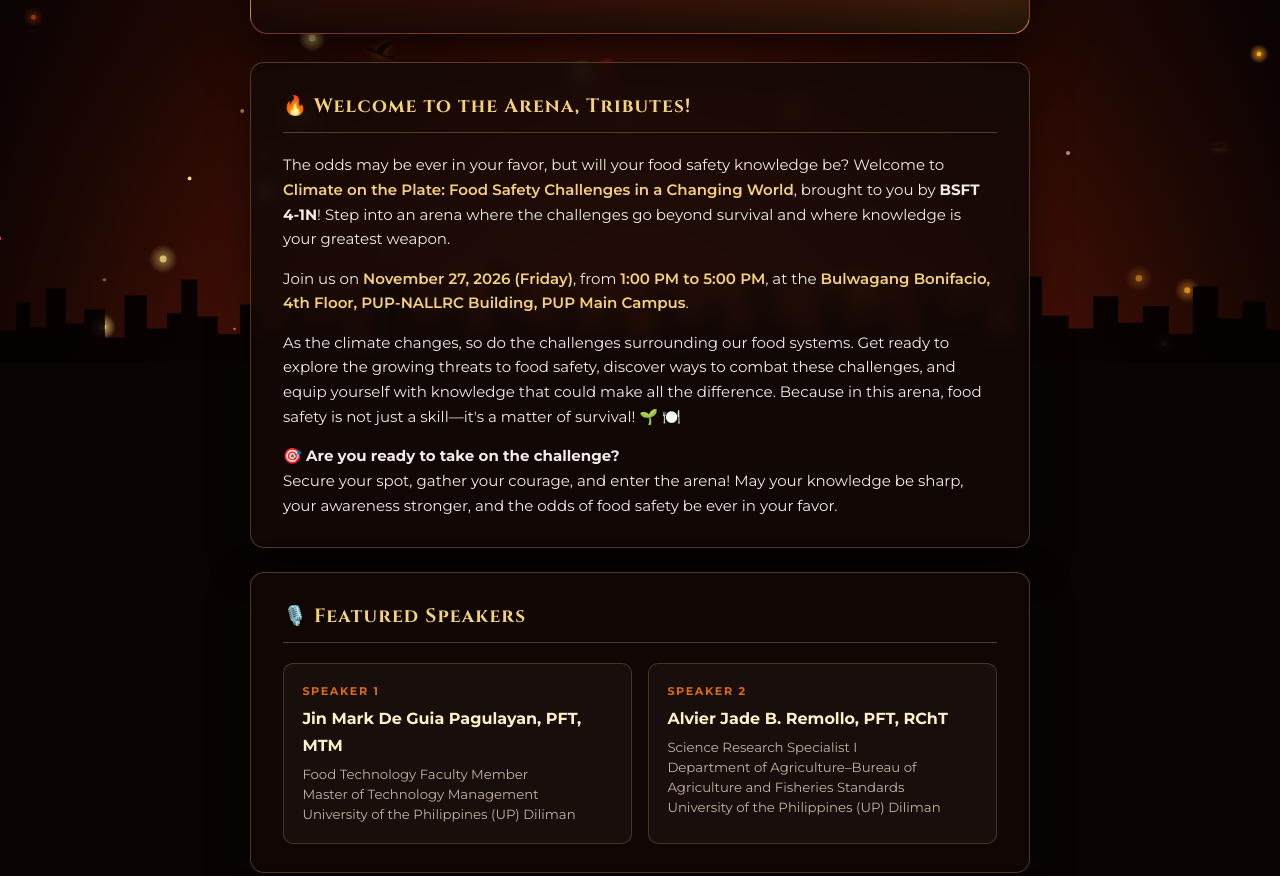
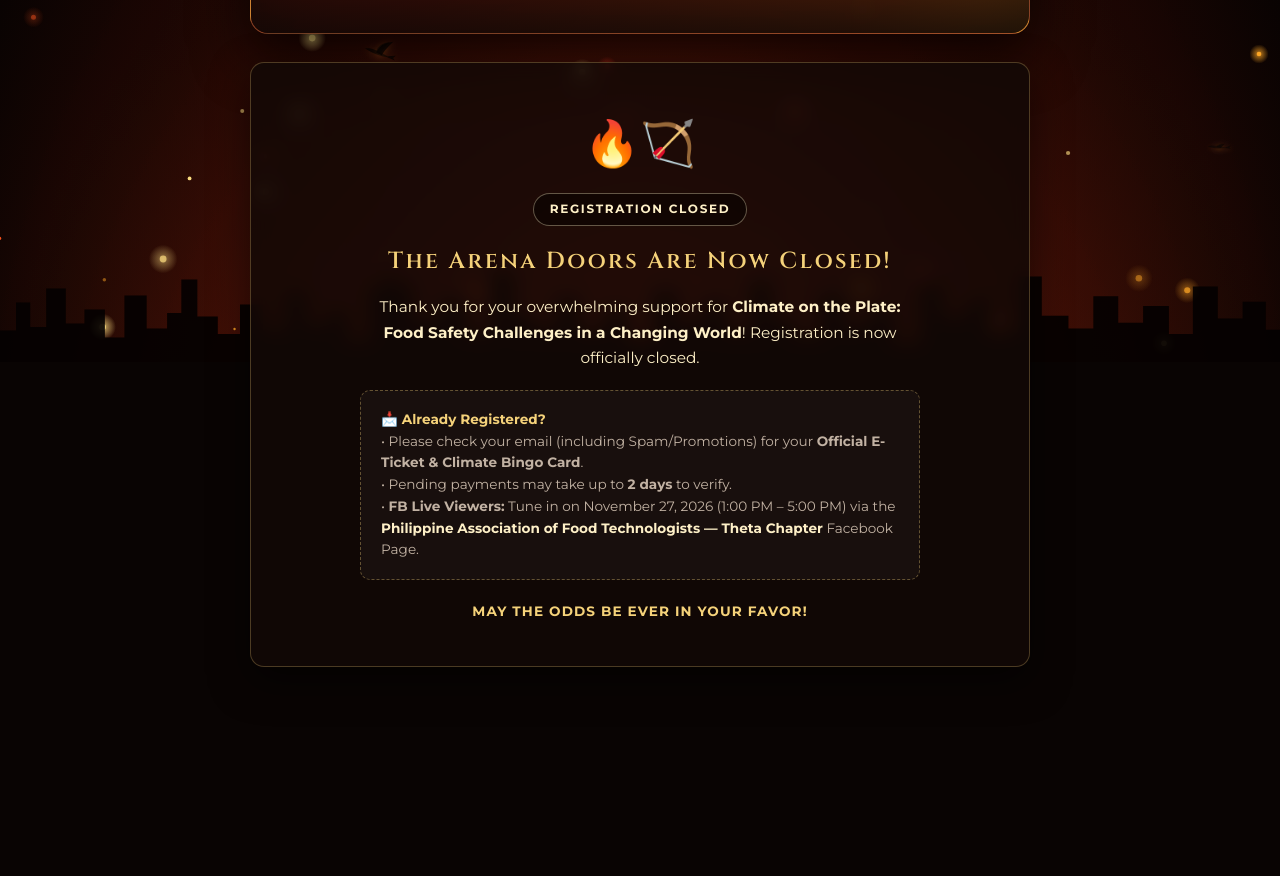
Before and after one commit to aliyxhcx/climate-on-the-plate-registration, a plain HTML site: page index.html in a window 1280 px wide. Shown: the part 438-1314 px from the top of the page. After the commit the page ends 1209 px from the top, so only its background shows below. Drawn offline with Linux system fonts and the light colour scheme; no server answers.

Commit message:
Update index.html

```diff
--- a/index.html
+++ b/index.html
@@ -903,8 +903,31 @@
       </div>
     </header>
 
+    <!-- REGISTRATION CLOSED SCREEN -->
+    <section id="closedScreen" class="card" style="text-align: center; padding: 2.75rem 2rem;">
+      <div style="font-size: 2.8rem; margin-bottom: 0.75rem;">🔥🏹</div>
+      <div class="badge-org" style="margin-bottom: 1rem;">Registration Closed</div>
+      <h2 class="hero-subtitle" style="font-size: 1.45rem; margin-bottom: 0.9rem;">
+        The Arena Doors Are Now Closed!
+      </h2>
+      <p style="font-size: 0.96rem; color: var(--cream); max-width: 560px; margin: 0 auto 1.25rem;">
+        Thank you for your overwhelming support for <strong>Climate on the Plate: Food Safety Challenges in a Changing World</strong>!
+        Registration is now officially closed.
+      </p>
+      <div style="background: rgba(255,255,255,0.035); border: 1px dashed rgba(245,210,122,0.35); border-radius: 10px; padding: 1.1rem 1.25rem; max-width: 560px; margin: 0 auto 1.25rem; text-align: left; font-size: 0.85rem; color: var(--text-muted); line-height: 1.6;">
+        <strong style="color: var(--gold);">📩 Already Registered?</strong><br/>
+        • Please check your email (including Spam/Promotions) for your <strong>Official E-Ticket &amp; Climate Bingo Card</strong>.<br/>
+        • Pending payments may take up to <strong>2 days</strong> to verify.<br/>
+        • <strong>FB Live Viewers:</strong> Tune in on November 27, 2026 (1:00 PM – 5:00 PM) via the
+        <strong style="color: var(--cream);">Philippine Association of Food Technologists — Theta Chapter</strong> Facebook Page.
+      </div>
+      <p style="font-size: 0.85rem; color: var(--gold); font-weight: 700; letter-spacing: 0.08em;">
+        MAY THE ODDS BE EVER IN YOUR FAVOR!
+      </p>
+    </section>
+
     <!-- REGISTRATION FORM CONTAINER -->
-    <div id="formContainer">
+    <div id="formContainer" style="display: none;">
 
       <!-- WELCOME MESSAGE -->
       <section class="card welcome-text">
```
